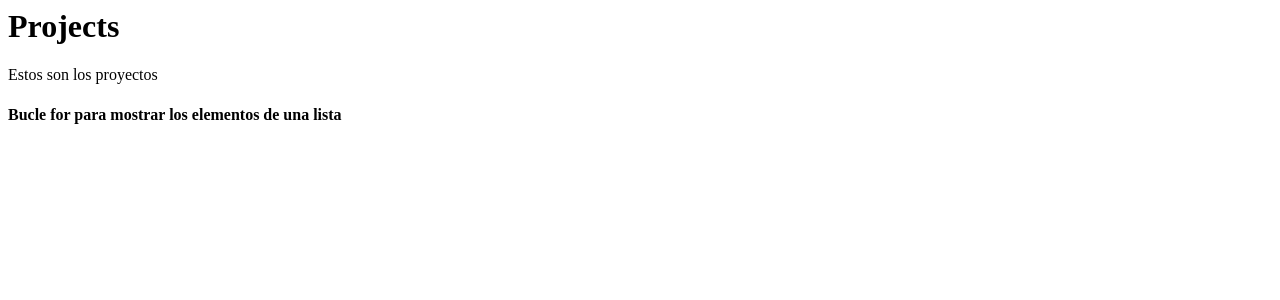
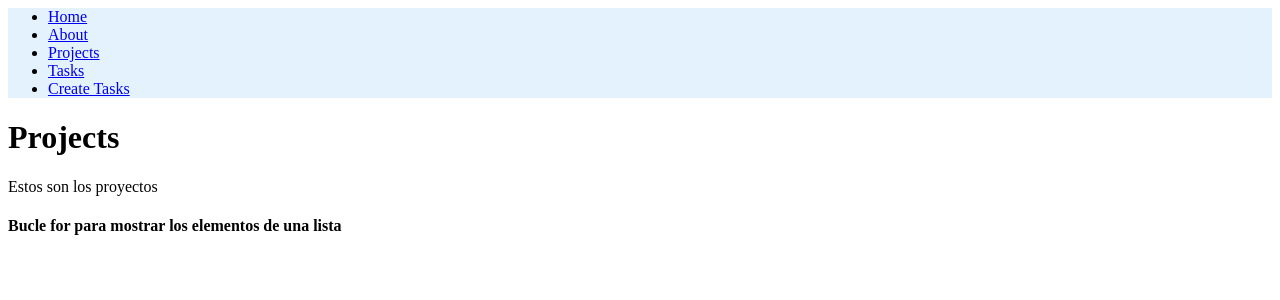
Before and after one commit to hoopercesar/Django, a Python web app: template project1/myapp/templates/projects.html in a window 1280 px wide. Shown: the top 300 px of the page. Run offline with Jinja, Linux system fonts and the light colour scheme; the template is opened without the code that fills it, so the values that code supplies are empty.

Commit message:
Add files via upload

```diff
--- a/project1/myapp/templates/about.html
+++ b/project1/myapp/templates/about.html
@@ -1,3 +1,5 @@
+{% extends './layouts/navegador.html' %} {% block content %}
+
 <h1>About</h1>
 
 <p>
@@ -7,3 +9,5 @@
   officia corporis ducimus voluptatibus molestias explicabo nihil doloremque
   perspiciatis aut modi maxime incidunt dolores dignissimos. Debitis, non enim.
 </p>
+
+{% endblock %}
--- /dev/null
+++ b/project1/myapp/templates/create_task.html
@@ -0,0 +1,4 @@
+{% extends './layouts/navegador.html' %} {% block content %}
+<h1>Create a New Task</h1>
+
+{% endblock %}
--- a/project1/myapp/templates/index.html
+++ b/project1/myapp/templates/index.html
@@ -1,3 +1,5 @@
+{% extends './layouts/navegador.html' %} {% block content %}
+
 <h1>{{titulo}}</h1>
 
 <p>
@@ -5,3 +7,5 @@
   magni fugiat illum ducimus rerum eius enim eligendi. Consequatur eligendi
   beatae quod eaque repudiandae libero eum soluta non quos porro!
 </p>
+
+{% endblock %}
--- /dev/null
+++ b/project1/myapp/templates/layouts/navegador.html
@@ -0,0 +1,14 @@
+<nav
+  class="navbar navbar-expand-lg bg-body-tertiary"
+  style="background-color: #e3f2fd"
+>
+  <ul>
+    <li><a href="/">Home</a></li>
+    <li><a href="/about">About</a></li>
+    <li><a href="/projects">Projects</a></li>
+    <li><a href="/task">Tasks</a></li>
+    <li><a href="/create_task">Create Tasks</a></li>
+  </ul>
+</nav>
+
+{% block content %} {% endblock %}
--- a/project1/myapp/templates/projects.html
+++ b/project1/myapp/templates/projects.html
@@ -1,3 +1,4 @@
+{% extends './layouts/navegador.html' %} {% block content %}
 <h1>Projects</h1>
 
 <p>Estos son los proyectos</p>
@@ -7,4 +8,4 @@
 {% for proyecto in proyectos %}
 <h2>{{proyecto.name}}</h2>
 
-{% endfor %}
+{% endfor %} {% endblock %}
--- a/project1/myapp/templates/task.html
+++ b/project1/myapp/templates/task.html
@@ -1,5 +1,5 @@
+{% extends './layouts/navegador.html' %} {% block content %}
 <h1>Tasks</h1>
-
 <h2>Estas son las tareas</h2>
 
 {% for tarea in tareas %}
@@ -13,4 +13,4 @@
   </button>
 </div>
 
-{% endfor %}
+{% endfor %} {% endblock %}
```
